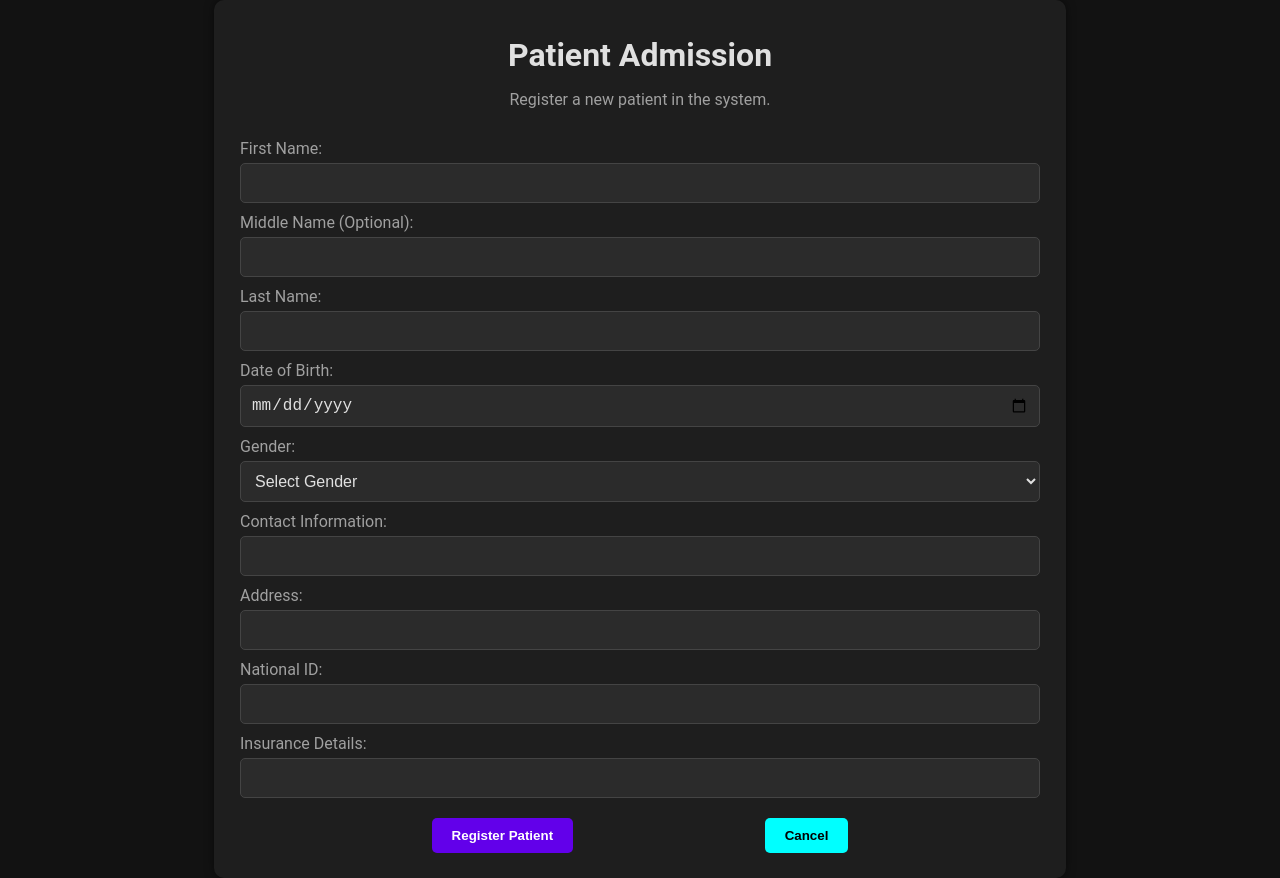
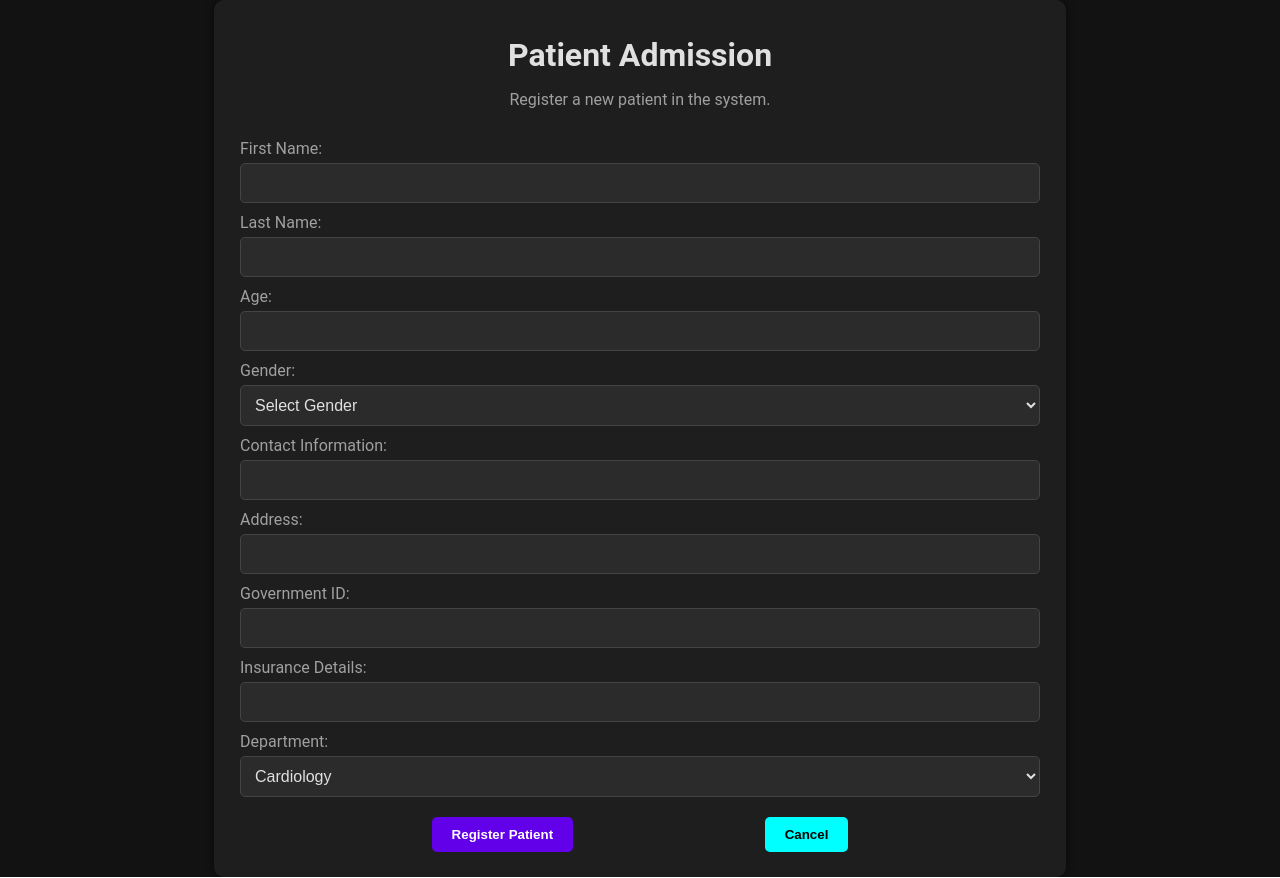
Before and after one commit to Sarpyildir/CS411Project2, a React (Create React App) app in the folder lhospital/: page /patient-admission in a window 1280 px wide. Built offline with nearby package versions, Linux system fonts and the light colour scheme.

Commit message:
patient admission from backend

```diff
--- a/lhospital/package.json
+++ b/lhospital/package.json
@@ -6,6 +6,8 @@
     "@testing-library/jest-dom": "^5.17.0",
     "@testing-library/react": "^13.4.0",
     "@testing-library/user-event": "^13.5.0",
+    "axios": "^1.7.9",
+    "cors": "^2.8.5",
     "react": "^18.3.1",
     "react-dom": "^18.3.1",
     "react-router-dom": "^6.28.0",
--- a/lhospital/src/Pages/InpatientPage.js
+++ b/lhospital/src/Pages/InpatientPage.js
@@ -1,4 +1,4 @@
-import React, { useState } from 'react';
+import React, { useEffect, useState } from 'react';
 import { useNavigate } from 'react-router-dom';
 
 const InpatientPage = () => {
@@ -128,6 +128,16 @@ const InpatientPage = () => {
         }
 
     };
+
+    useEffect(async () => {
+        const url = "http://localhost:9000/admission/listAdmissions"
+
+		const result = await fetch(url, {
+			method: "GET",
+			headers: {'Content-Type': 'application/json'}
+		}).then((response) => response.json())
+        .then((data) => console.log(data))
+    })
 
     const [patients, setPatients] = useState([]);
     const [newPatient, setNewPatient] = useState({ name: '', room: '', payment: {amount: 0, account: ""}, care: [] });
--- a/lhospital/src/Pages/PatientAdmissionPage.js
+++ b/lhospital/src/Pages/PatientAdmissionPage.js
@@ -89,15 +89,25 @@ const PatientAdmission = () => {
 		},
 	};
 
+	const departments = [
+        { id: 1, name: "Cardiology" },
+        { id: 2, name: "Neurology" },
+        { id: 3, name: "Pediatrics" },
+        { id: 4, name: "Oncology" },
+        { id: 5, name: "Orthopedics" },
+    ];
+
 	const [formData, setFormData] = useState({
-		firstName: "",
-		lastName: "",
-		dob: "",
+		patient_name: "",
+		patient_surname: "",
+		age: 0,
 		gender: "",
 		contact: "",
 		address: "",
-		nationalID: "",
+		government_id: 0,
 		insurance: "",
+		department_id: 0,
+		admitted_on: "10/10/2000"
 	});
 	const navigate = useNavigate();
 
@@ -109,9 +119,17 @@ const PatientAdmission = () => {
 		}));
 	};
 
-	const handleSubmit = (e) => {
+	const handleSubmit = async (e) => {
 		e.preventDefault();
-		console.log("Patient Data Submitted: ", formData);
+
+		const url = process.env.REACT_APP_BACKEND_URL + "admission/admitAdmission"
+
+		const result = await fetch(url, {
+			method: "POST",
+			headers: {'Content-Type': 'application/json'},
+			body: JSON.stringify(formData)
+		})
+
 	};
 
 	const handleCancel = () => {
@@ -133,45 +151,31 @@ const PatientAdmission = () => {
 				>
 					<label
 						style={styles.label}
-						htmlFor="firstName"
+						htmlFor="patient_name"
 					>
 						First Name:
 					</label>
 					<input
 						style={styles.fullWidthInput}
 						type="text"
-						id="firstName"
-						name="firstName"
+						id="patient_name"
+						name="patient_name"
 						value={formData.firstName}
 						onChange={handleChange}
 						required
 					/>
-					<label
-						style={styles.label}
-						htmlFor="middleName"
-					>
-						Middle Name (Optional):
-					</label>
-					<input
-						style={styles.fullWidthInput}
-						type="text"
-						id="middleName"
-						name="middleName"
-						value={formData.middleName}
-						onChange={handleChange}
-					/>
 
 					<label
 						style={styles.label}
-						htmlFor="lastName"
+						htmlFor="patient_surname"
 					>
 						Last Name:
 					</label>
 					<input
 						style={styles.fullWidthInput}
 						type="text"
-						id="lastName"
-						name="lastName"
+						id="patient_surname"
+						name="patient_surname"
 						value={formData.lastName}
 						onChange={handleChange}
 						required
@@ -179,15 +183,15 @@ const PatientAdmission = () => {
 
 					<label
 						style={styles.label}
-						htmlFor="dob"
+						htmlFor="age"
 					>
-						Date of Birth:
+						Age:
 					</label>
 					<input
 						style={styles.fullWidthInput}
-						type="date"
-						id="dob"
-						name="dob"
+						type="number"
+						id="age"
+						name="age"
 						value={formData.dob}
 						onChange={handleChange}
 						required
@@ -215,10 +219,6 @@ const PatientAdmission = () => {
 						</option>
 						<option value="Male">Male</option>
 						<option value="Female">Female</option>
-						<option value="Gender Fluid">Gender Fluid</option>
-						<option value="Attack Helicopter">
-							Attack Helicopter
-						</option>
 					</select>
 
 					<label
@@ -255,15 +255,15 @@ const PatientAdmission = () => {
 
 					<label
 						style={styles.label}
-						htmlFor="nationalID"
+						htmlFor="government_id"
 					>
-						National ID:
+						Government ID:
 					</label>
 					<input
 						style={styles.fullWidthInput}
-						type="text"
-						id="nationalID"
-						name="nationalID"
+						type="number"
+						id="government_id"
+						name="government_id"
 						value={formData.nationalID}
 						onChange={handleChange}
 						required
@@ -283,6 +283,27 @@ const PatientAdmission = () => {
 						value={formData.insurance}
 						onChange={handleChange}
 					/>
+					<label style={styles.label} htmlFor="department">
+                        Department:
+                    </label>
+                    <select
+                        style={styles.fullWidthInput}
+						type="number"
+                        id="department_id"
+                        name="department_id"
+                        value={formData.department_id}
+                        onChange={handleChange}
+                        required
+                        >
+                        <option value="" disabled>
+                            Select Department
+                        </option>
+                        {departments.map((department) => (
+                            <option key={department.id} value={department.id}>
+                                {department.name}
+                            </option>
+                        ))}
+                    </select>
 					<div style={styles.buttonContainer}>
 						<button
 							type="submit"
```
Also changed, not shown: 1 other file (tests, documents, lock files or other folders).
